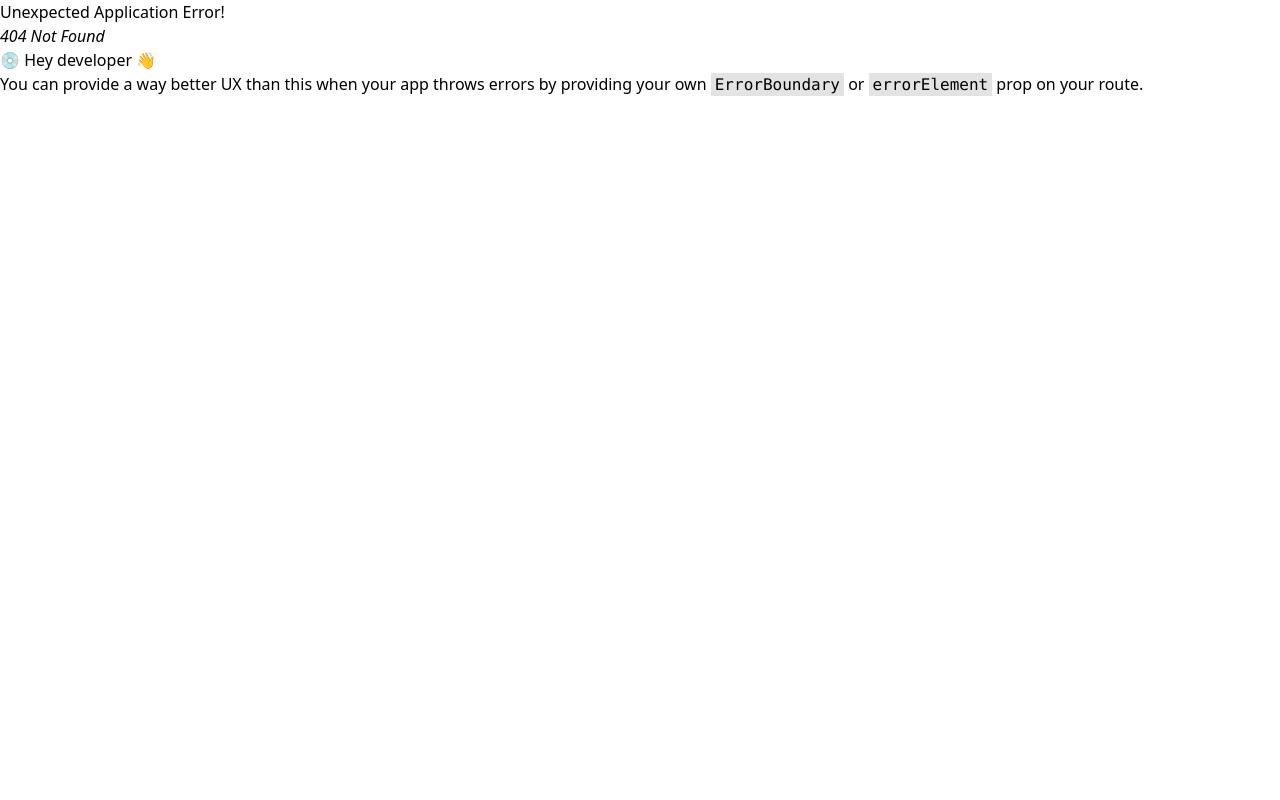
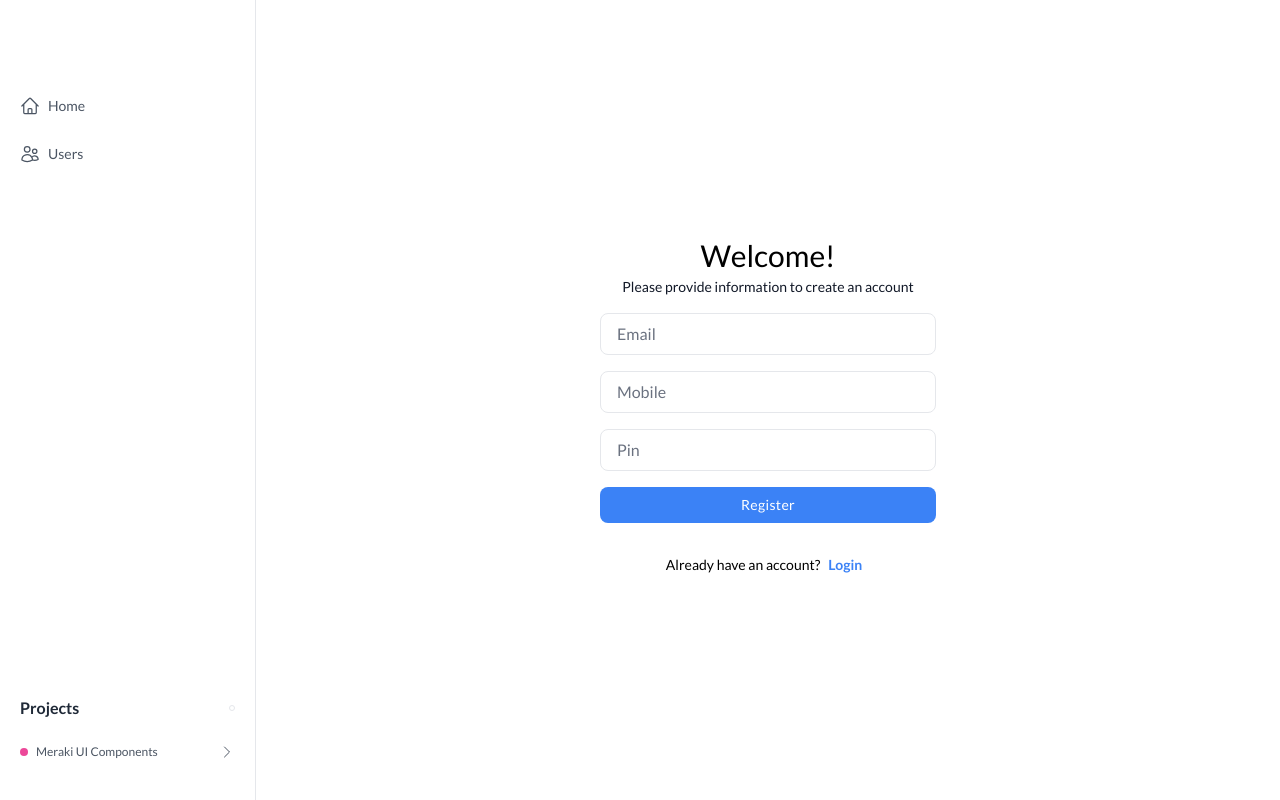
Before and after one commit to im-sanny/mfs-client, a React (Vite) app: page /registration in a window 1280 px wide. Before the commit this address had no page. Built offline with nearby package versions, Linux system fonts and the light colour scheme.

Commit message:
add: registration page added

```diff
--- a/src/pages/Default.jsx
+++ b/src/pages/Default.jsx
@@ -19,7 +19,7 @@ const Default = () => {
               <Link to={"/login"}>Login</Link>
             </button>
             <button className="btn rounded-3xl px-4 hover:bg-teal-50 font-semibold text-lg bg-slate-400 p-2">
-              Registration
+              <Link to={"/registration"}>Registration</Link>
             </button>
           </div>
         </div>
--- /dev/null
+++ b/src/pages/authnication/Login.jsx
@@ -0,0 +1,62 @@
+import { Link } from "react-router-dom";
+
+const Login = () => {
+  return (
+    <>
+      <div className="h-screen flex items-center justify-center">
+        <div className="w-full max-w-sm mx-auto overflow-hidden rounded-lg  ">
+          <div className="px-6 py-4">
+            <h3 className="mt-3 text-3xl font-medium text-center text-black ">
+              Welcome Back
+            </h3>
+
+            <p className="mt-1 text-lg text-center text-gray-900 dark:text-gray-400">
+              Login
+            </p>
+
+            <form>
+              <div className="w-full mt-4">
+                <input
+                  className="block w-full px-4 py-2 mt-2 text-gray-700 placeholder-gray-500 bg-white border rounded-lg dark:placeholder-gray-400 focus:border-blue-400 dark:focus:border-blue-300 focus:ring-opacity-40 focus:outline-none focus:ring focus:ring-blue-300"
+                  type="email"
+                  placeholder="Email / Mobile"
+                  aria-label="Email / Mobile"
+                />
+              </div>
+
+              <div className="w-full mt-4">
+                <input
+                  className="block w-full px-4 py-2 mt-2 text-gray-700 placeholder-gray-500 bg-white border rounded-lg  dark:placeholder-gray-400 focus:border-blue-400 dark:focus:border-blue-300 focus:ring-opacity-40 focus:outline-none focus:ring focus:ring-blue-300"
+                  type="number"
+                  placeholder="Pin"
+                  aria-label="Pin"
+                />
+              </div>
+
+              <div className="flex items-center justify-center mt-4">
+                <button className="px-6 w-full py-3 text-sm font-medium tracking-wide text-white capitalize transition-colors duration-300 transform bg-blue-500 rounded-lg hover:bg-blue-400 focus:outline-none focus:ring focus:ring-blue-300 focus:ring-opacity-50">
+                  Sign In
+                </button>
+              </div>
+            </form>
+          </div>
+
+          <div className="flex items-center justify-center py-4 text-center ">
+            <span className="text-sm text-black ">
+              Don&apos;t have an account?{" "}
+            </span>
+
+            <a
+              href="#"
+              className="mx-2 text-sm font-bold text-blue-500 dark:text-blue-400 hover:underline"
+            >
+              <Link to={"/registration"}>Register</Link>
+            </a>
+          </div>
+        </div>
+      </div>
+    </>
+  );
+};
+
+export default Login;
--- a/src/pages/Login.jsx
+++ b/src/pages/authnication/Registration.jsx
@@ -1,15 +1,17 @@
-const Login = () => {
+import { Link } from "react-router-dom";
+
+const Registration = () => {
   return (
-    <>
+    <div>
       <div className="h-screen flex items-center justify-center">
         <div className="w-full max-w-sm mx-auto overflow-hidden rounded-lg  ">
           <div className="px-6 py-4">
             <h3 className="mt-3 text-3xl font-medium text-center text-black ">
-              Welcome Back
+              Welcome!
             </h3>
 
-            <p className="mt-1 text-lg text-center text-gray-900 dark:text-gray-400">
-              Login
+            <p className="mt-1 text-sm text-center text-gray-900">
+              Please provide information to create an account
             </p>
 
             <form>
@@ -17,8 +19,17 @@ const Login = () => {
                 <input
                   className="block w-full px-4 py-2 mt-2 text-gray-700 placeholder-gray-500 bg-white border rounded-lg dark:placeholder-gray-400 focus:border-blue-400 dark:focus:border-blue-300 focus:ring-opacity-40 focus:outline-none focus:ring focus:ring-blue-300"
                   type="email"
-                  placeholder="Email Address / Mobile Number"
-                  aria-label="Email Address"
+                  placeholder="Email"
+                  aria-label="Email"
+                />
+              </div>
+
+              <div className="w-full mt-4">
+                <input
+                  className="block w-full px-4 py-2 mt-2 text-gray-700 placeholder-gray-500 bg-white border rounded-lg dark:placeholder-gray-400 focus:border-blue-400 dark:focus:border-blue-300 focus:ring-opacity-40 focus:outline-none focus:ring focus:ring-blue-300"
+                  type="number"
+                  placeholder="Mobile"
+                  aria-label="Mobile"
                 />
               </div>
 
@@ -32,27 +43,29 @@ const Login = () => {
               </div>
 
               <div className="flex items-center justify-center mt-4">
-                <button className="px-6 w-full py-3 text-sm font-medium tracking-wide text-white capitalize transition-colors duration-300 transform bg-blue-500 rounded-lg hover:bg-blue-400 focus:outline-none focus:ring focus:ring-blue-300 focus:ring-opacity-50">
-                  Sign In
+                <button className="px-6 w-full py-2 text-sm font-medium tracking-wide text-white capitalize transition-colors duration-300 transform bg-blue-500 rounded-lg hover:bg-blue-400 focus:outline-none focus:ring focus:ring-blue-300 focus:ring-opacity-50">
+                  Register
                 </button>
               </div>
             </form>
           </div>
 
           <div className="flex items-center justify-center py-4 text-center ">
-            <span className="text-sm text-black ">Don&apos;t have an account? </span>
+            <span className="text-sm text-black ">
+              Already have an account?{" "}
+            </span>
 
             <a
               href="#"
               className="mx-2 text-sm font-bold text-blue-500 dark:text-blue-400 hover:underline"
             >
-              Register
+              <Link to={"/login"}>Login</Link>
             </a>
           </div>
         </div>
       </div>
-    </>
+    </div>
   );
 };
 
-export default Login;
+export default Registration;
```
Also changed, not shown: src/routes/Routes.jsx (+9 -4 lines).
